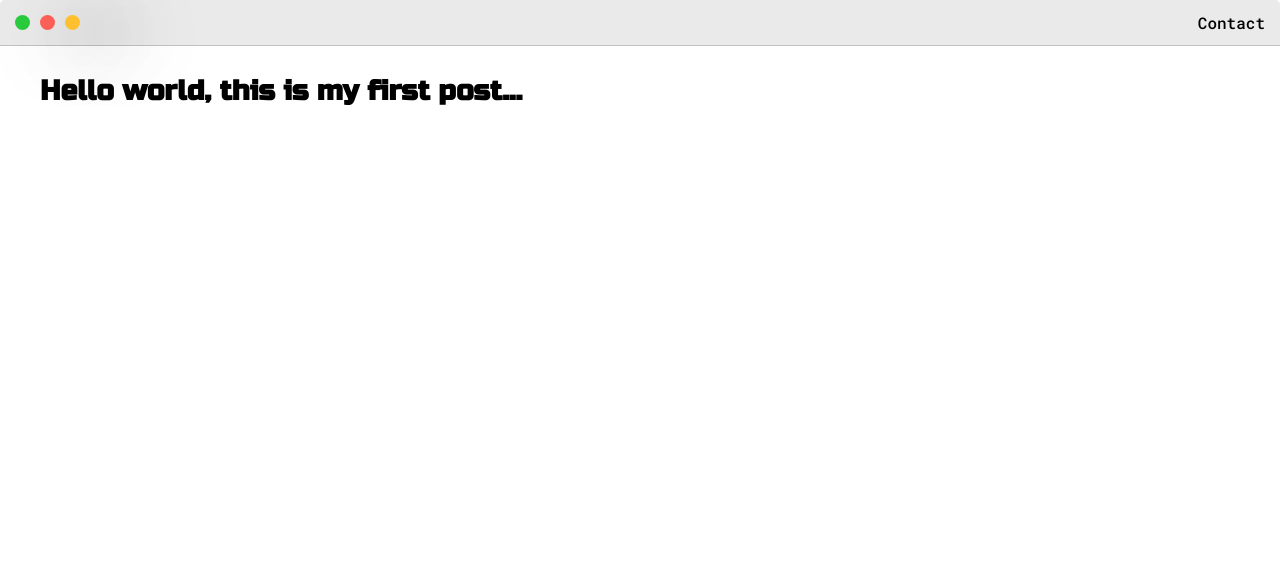
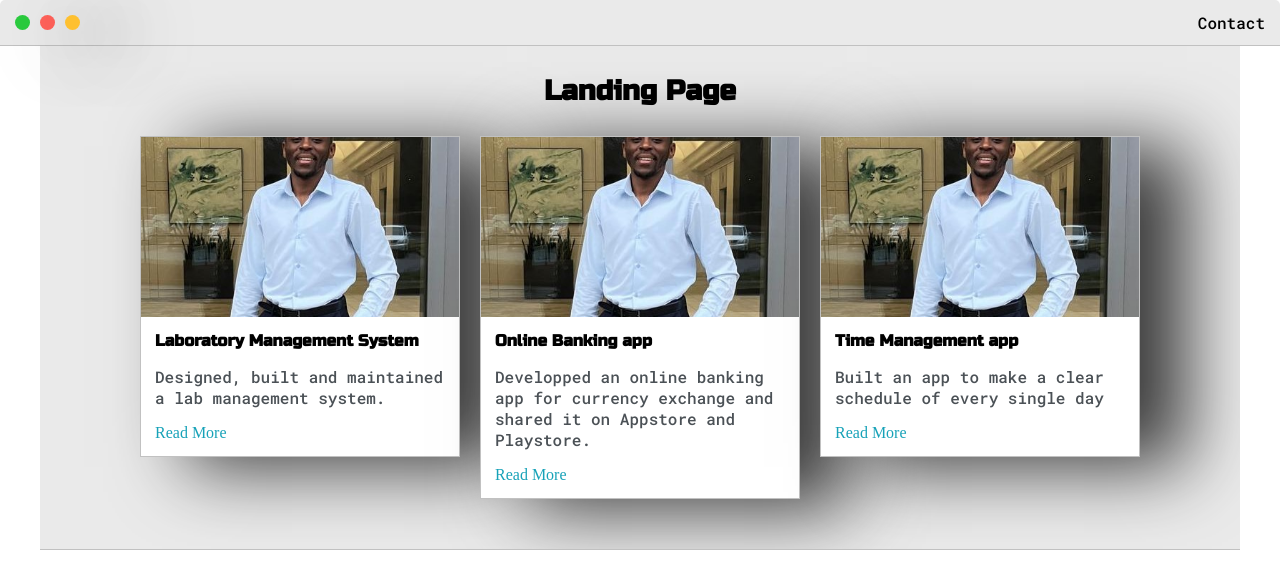
Before and after one commit to yourisev/portfolio-website, a plain HTML site: page post.html in a window 1280 px wide. Drawn offline with Linux system fonts and the light colour scheme.

Commit message:
Update post.html
Post commit

```diff
--- a/post.html
+++ b/post.html
@@ -31,7 +31,49 @@
 		</div>
 
 		<div class="main-container">
-		<h3>Hello world, this is my first post...</h3>
+			<section class="s1">
+				<div class="main-container">
+
+					<a href="/index.html"><h3 style="text-align: center;">Landing Page</h3></a>
+
+					<div class="post-wrapper">
+
+						<div>
+							<div class="post">
+								<img class="thumbnail" src="images/Seuga.jpg">
+								<div class="post-preview">
+									<h6 class="post-title">Laboratory Management System</h6>
+									<p class="post-intro">Designed, built and maintained a lab management system.</p>
+									<a href="post.html">Read More</a>
+								</div>
+							</div>
+						</div>
+
+						<div>
+							<div class="post">
+								<img class="thumbnail" src="images/Seuga.jpg">
+								<div class="post-preview">
+									<h6 class="post-title">Online Banking app</h6>
+									<p class="post-intro">Developped an online banking app for currency exchange and shared it on Appstore and Playstore.</p>
+									<a href="#">Read More</a>
+								</div>
+							</div>
+						</div>
+
+						<div>
+							<div class="post">
+								<img class="thumbnail" src="images/Seuga.jpg">
+								<div class="post-preview">
+									<h6 class="post-title">Time Management app</h6>
+									<p class="post-intro">Built an app to make a clear schedule of every single day</p>
+									<a href="#">Read More</a>
+								</div>
+							</div>
+						</div>
+
+					</div>
+				</div>
+			</section>
 		</div>
 
 	</body>
```
Lines whose indentation alone changed are shown as unchanged.
